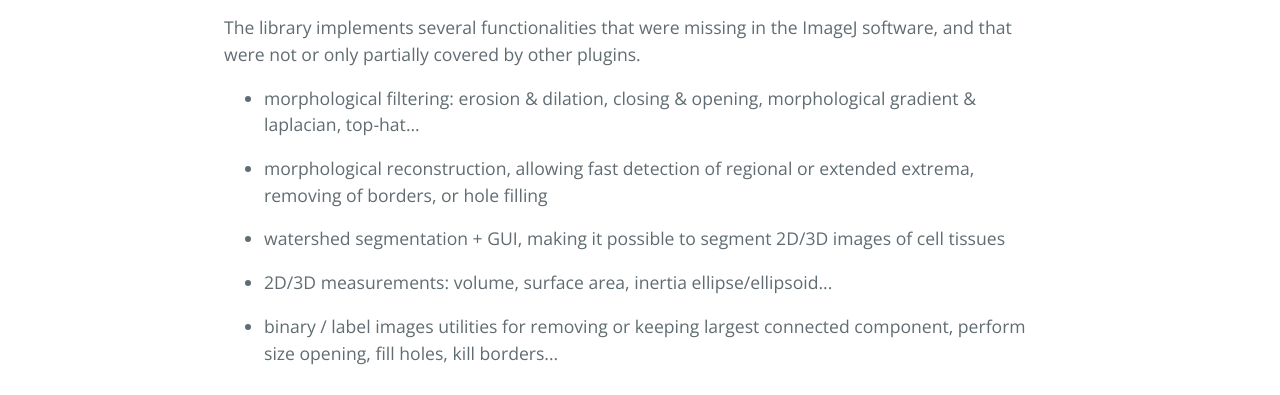
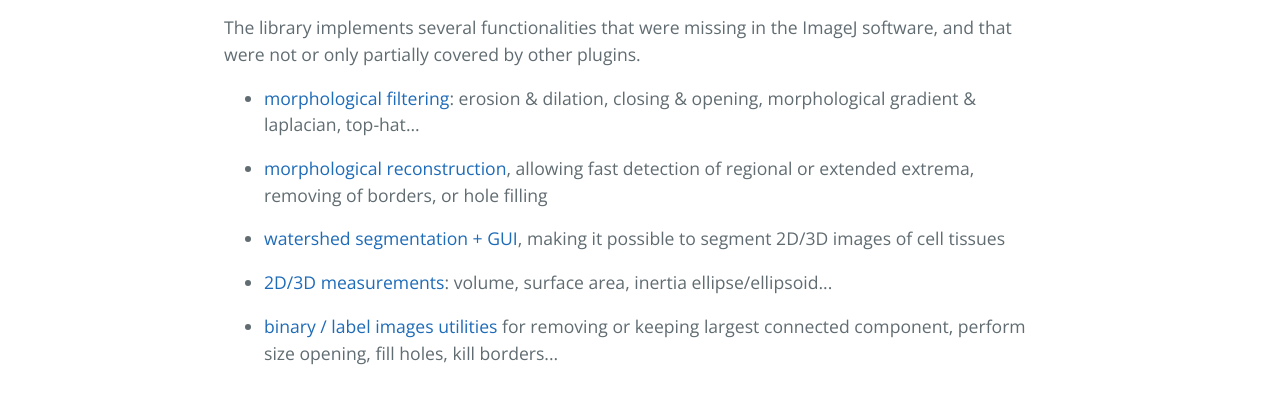
Before and after one commit to ijpb/MorphoLibJ, a plain HTML site: page index.html in a window 1280 px wide. Shown: the part 541-936 px from the top of the page. Drawn offline with nearby package versions, Linux system fonts and the light colour scheme.

Commit message:
Add links to ImageJ wiki sections

```diff
--- a/index.html
+++ b/index.html
@@ -27,11 +27,11 @@
 <p>The library implements several functionalities that were missing in the ImageJ software, and that were not or only partially covered by other plugins. </p>
 
 <ul>
-<li><p>morphological filtering: erosion &amp; dilation, closing &amp; opening, morphological gradient &amp; laplacian, top-hat...</p></li>
-<li><p>morphological reconstruction, allowing fast detection of regional or extended extrema, removing of borders, or hole filling</p></li>
-<li><p>watershed segmentation + GUI, making it possible to segment 2D/3D images of cell tissues</p></li>
-<li><p>2D/3D measurements: volume, surface area, inertia ellipse/ellipsoid...</p></li>
-<li><p>binary / label images utilities for removing or keeping largest connected component, perform size opening, fill holes, kill borders...</p></li>
+<li><p><a href="http://imagej.net/MorphoLibJ#Morphological_filters">morphological filtering</a>: erosion &amp; dilation, closing &amp; opening, morphological gradient &amp; laplacian, top-hat...</p></li>
+<li><p><a href="http://imagej.net/MorphoLibJ#Morphological_reconstruction">morphological reconstruction</a>, allowing fast detection of regional or extended extrema, removing of borders, or hole filling</p></li>
+<li><p><a href="http://imagej.net/MorphoLibJ#Watershed_segmentation">watershed segmentation + GUI</a>, making it possible to segment 2D/3D images of cell tissues</p></li>
+<li><p><a href="http://imagej.net/MorphoLibJ#Measurements">2D/3D measurements</a>: volume, surface area, inertia ellipse/ellipsoid...</p></li>
+<li><p><a href="http://imagej.net/MorphoLibJ#Binary_image_utilities">binary / label images utilities</a> for removing or keeping largest connected component, perform size opening, fill holes, kill borders...</p></li>
 </ul>
 
 <h2>
```
